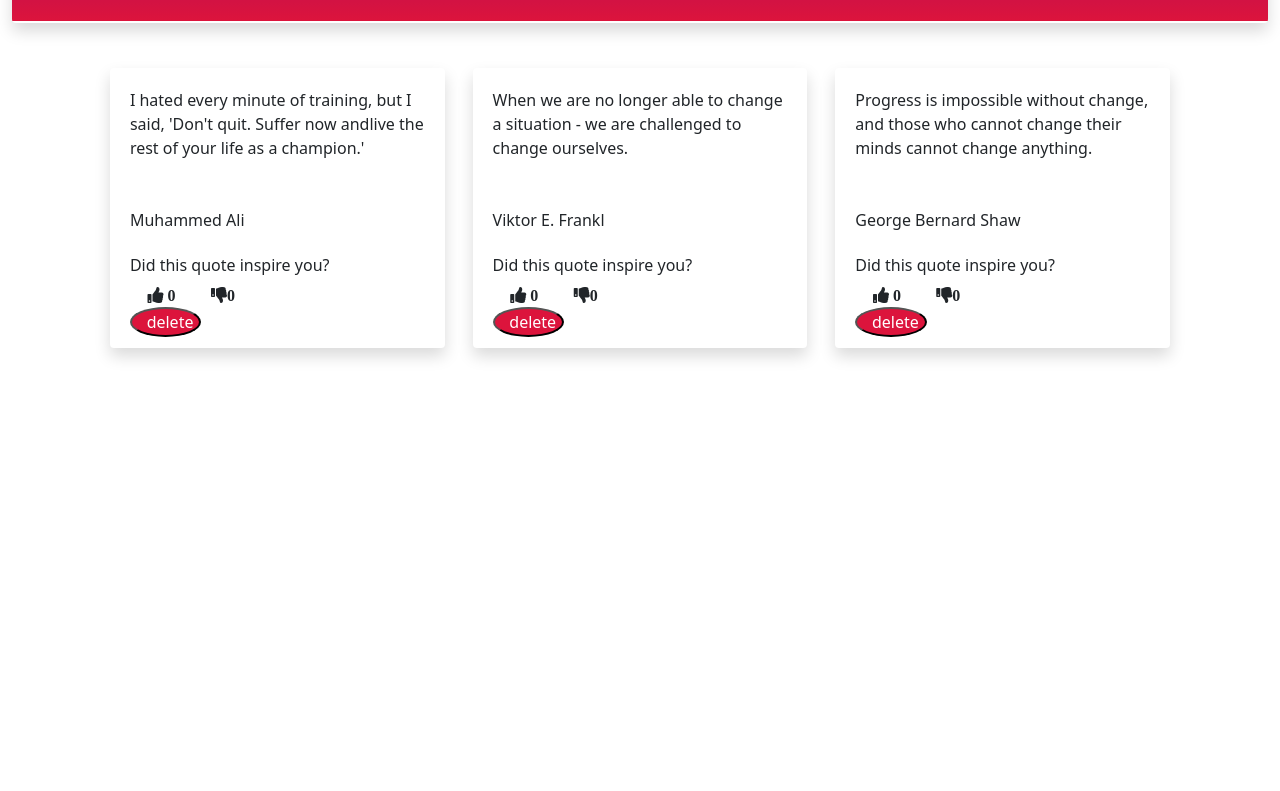
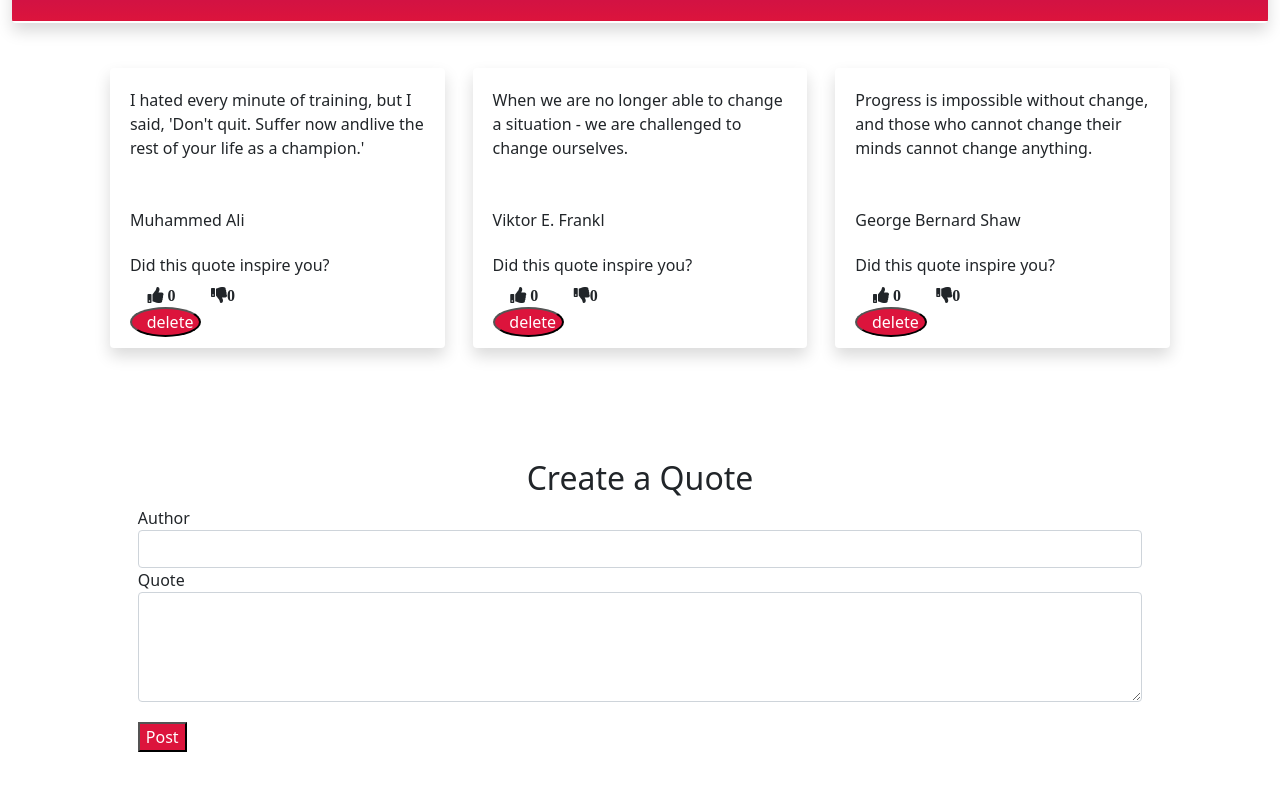
Before and after one commit to violetauko/VeeQuotes, an Angular app: page / in a window 1280 px wide. Shown: the part 379-1170 px from the top of the page. Before the commit the page ends 800 px from the top, so only its background shows below. Built offline with nearby package versions, Linux system fonts and the light colour scheme.

Commit message:
form inputs

```diff
--- /dev/null
+++ b/src/app/quote-form/quote-form.component.css
@@ -0,0 +1,14 @@
+#form{
+    /* width: 50%; */
+    margin-top: 5%;
+    padding: 5%;
+
+}
+button{
+    background-color: crimson;
+    color: white;
+    margin-top: 2%;
+
+
+
+}
--- /dev/null
+++ b/src/app/quote-form/quote-form.component.html
@@ -0,0 +1,22 @@
+<div class="container-fluid" id="form">
+    <h2 class="text-center">Create a Quote</h2>
+    <form (ngSubmit)='submitQuote()' #quoteForm='ngForm'>
+        <div class="form-group">
+
+            <label for="author">Author</label>
+            <input type="text" class="form-control" id="author" [(ngModel)]="newQuote.author" name="author" #author='ngModel' required>
+            <div [hidden]="author.valid || author.pristine" class="alert alert-danger">
+              <p>Author name is required</p>
+            </div>
+        </div>
+        <div class="form-group">
+
+            <label for="quote">Quote</label>
+            <textarea class="form-control" id="quote" rows="4" [(ngModel)]="newQuote.quote" name="quote" #quote="ngModel" required></textarea>
+            <div [hidden]="quote.valid || quote.pristine" class="alert alert-danger">
+              <p>Quote is required</p>
+            </div>
+        </div>
+        <button type="submit">Post</button>
+    </form>
+  </div>
--- /dev/null
+++ b/src/app/quote-form/quote-form.component.ts
@@ -0,0 +1,25 @@
+import { Component, OnInit,Output,EventEmitter } from '@angular/core';
+import { Quote } from '../quote';
+
+@Component({
+  selector: 'app-quote-form',
+  templateUrl: './quote-form.component.html',
+  styleUrls: ['./quote-form.component.css']
+})
+export class QuoteFormComponent implements OnInit {
+
+  newQuote = new Quote(0,"","",0,0);
+  @Output() addQuote = new EventEmitter<Quote>();
+  quote: any;
+
+  submitQuote(){
+this.addQuote.emit(this.newQuote);
+  }
+
+
+  constructor() { }
+
+  ngOnInit(): void {
+  }
+
+}
--- a/src/app/quote.ts
+++ b/src/app/quote.ts
@@ -1,16 +1,9 @@
 export class Quote {
-    id!:number;
-    quote!:string;
-    author!:string;
-    upvotes:number;
-    downvotes:number;
-
-
-    constructor(id:number,quote:string,author:string,upvotes:number,downvotes:number){
+    constructor(public id:number,public quote:string,public author:string,public upvotes:number,public downvotes:number){
     this.id=id;
     this.quote=quote;
-    this.upvotes=0;
-    this.downvotes=0;
+    this.upvotes=upvotes;
+    this.downvotes=downvotes;
     this.author=author;
     }
 }
--- a/src/app/quote/quote.component.html
+++ b/src/app/quote/quote.component.html
@@ -4,7 +4,7 @@
     class="shadow bg-body rounded"
     id="shadow1"
   >
-  <div *ngIf="quote.upvotes==highestVotes && quote.upvotes>0;then highlight else notHighlight"></div>
+  <div *ngIf="ishighestVotes && quote.upvotes>0;then highlight else notHighlight"></div>
   <ng-template #highlight >
     <div >
       {{ quote.quote }} <br /><br /><br />{{ quote.author }} <br /><br />
@@ -20,5 +20,9 @@
 
     <app-quote-details (canDelete)="quoteDelete($event, i)">
     </app-quote-details>
+
   </div>
 </div>
+<div class="container">
+<app-quote-form (addQuote)="addNewQuote($event)"></app-quote-form>
+</div>
--- a/src/app/quote/quote.component.ts
+++ b/src/app/quote/quote.component.ts
@@ -15,7 +15,8 @@ export class QuoteComponent implements OnInit {
   ]
 
   arr: number[]=this.quotes.map(quote=>quote.upvotes)
-  highestVotes=Math.max(...this.arr)
+  ishighestVotes=Math.max(...this.arr)
+  quote: any;
 
 
 
@@ -28,6 +29,12 @@ export class QuoteComponent implements OnInit {
       }
     }
   }
+  addNewQuote(quote:any){
+    let quoteLength = this.quote.length;
+    quote.id = quoteLength+1;
+    quote.completeDate = new Date(quote.completeDate)
+    this.quotes.push(quote)
+  }
 
   constructor() { }
 
```
Also changed, not shown: src/app/app.module.ts (+6 -2 lines), 1 other file (tests, documents, lock files or other folders).
